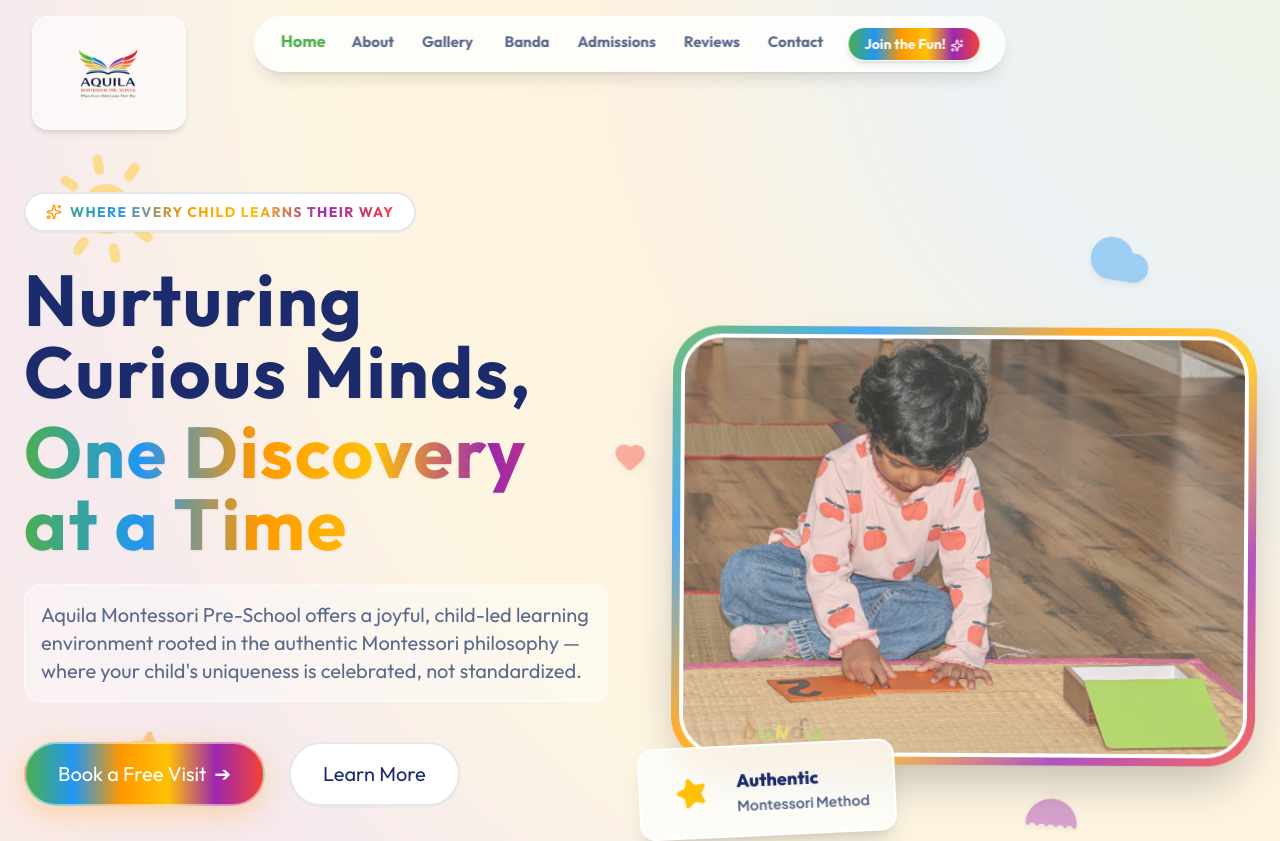
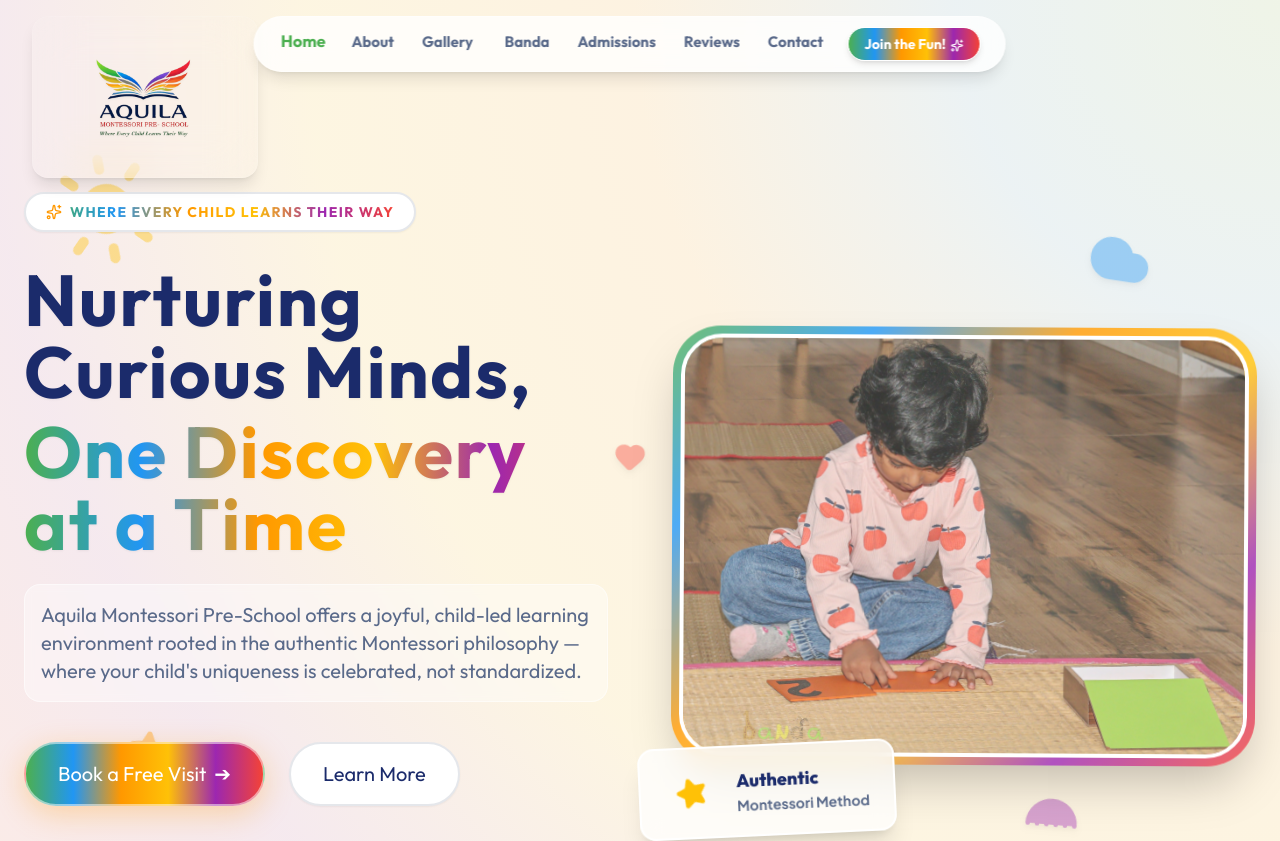
Before and after one commit to togethertechgroups-creator/Aquila-Preschool, a React (Vite) app: page / in a window 1280 px wide. Shown: the top 841 px of the page. Built offline with nearby package versions, Linux system fonts and the light colour scheme.

Commit message:
style: remove white logo bg, implement glassmorphic backdrop blur, and increase logo size

```diff
--- a/src/components/Navbar.jsx
+++ b/src/components/Navbar.jsx
@@ -47,15 +47,15 @@ export default function Navbar() {
       <div
         className={`floating-logo-badge fixed z-50 transition-all duration-300 ${
           isScrolled
-            ? 'top-3 left-4 md:left-8 bg-white/70 backdrop-blur-md border border-white/50 shadow-md rounded-2xl p-2 md:p-3'
-            : 'top-4 left-4 md:left-8 bg-white/60 backdrop-blur-md border border-white/40 shadow-md rounded-2xl p-3 md:p-4'
+            ? 'top-3 left-4 md:left-8 bg-white/10 backdrop-blur-xl border border-white/20 shadow-lg rounded-2xl p-2 md:p-3'
+            : 'top-4 left-4 md:left-8 bg-white/5 backdrop-blur-xl border border-white/10 shadow-lg rounded-2xl p-3 md:p-4'
         }`}
       >
         <Link to="home" smooth={true} duration={500} offset={-80} className="flex items-center cursor-pointer">
           <img
             src={logo}
             alt="Aquila Montessori Logo"
-            className="h-16 md:h-20 w-auto object-contain transition-transform duration-300 hover:scale-105 drop-shadow-sm"
+            className="h-24 md:h-32 w-auto object-contain transition-transform duration-300 hover:scale-105 drop-shadow-sm"
             onError={(e) => { e.target.onerror = null; e.target.src = 'https://via.placeholder.com/150x50?text=AQUILA'; }}
           />
         </Link>
```
